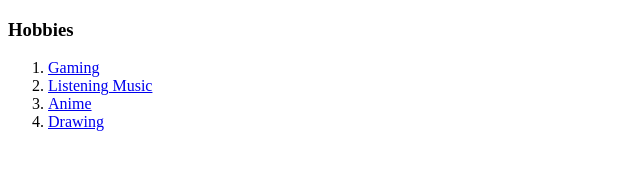
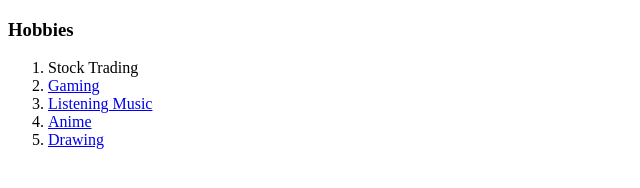
Before and after one commit to ItsDev75/html, a plain HTML site: page Myhobbies.html in a window 1280 px wide. Shown: the whole page, without its empty margins (0-640 px from the left). Drawn offline with Linux system fonts and the light colour scheme.

Commit message:
Update Myhobbies.html

```diff
--- a/Myhobbies.html
+++ b/Myhobbies.html
@@ -10,6 +10,7 @@
 <body>
   <h3>Hobbies</h3>
   <ol>
+    <li><a> Stock Trading</a></li>
     <li><a href="https://www.youtube.com/channel/UCYxMATvBqKQx7utYcYK3waA">Gaming</a></li>
     <li><a href="https://www.youtube.com/watch?v=3ONzh3tf884">Listening Music</a></li>
     <li><a href="https://animixplay.to/">Anime</a></li>
```
